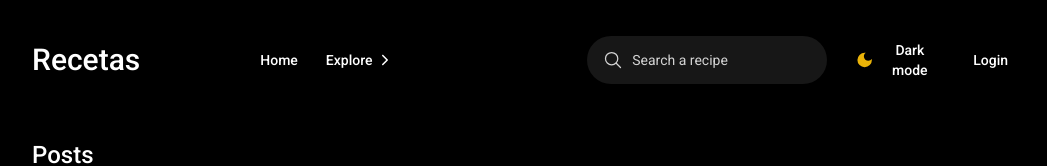
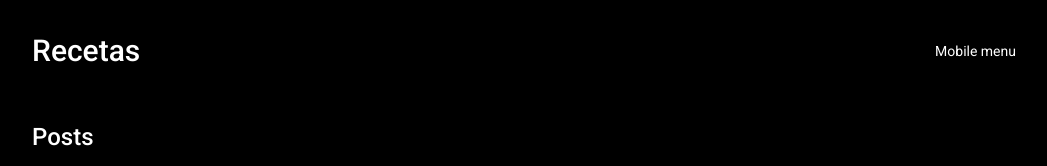
Before and after one commit to FOWMind/recetas, a Next.js app: page /en/recetas/comunitarias in a window 1280 px wide. Shown: the top 166 px of the page, without its empty margins (116-1163 px from the left). Built offline with nearby package versions, Linux system fonts and the light colour scheme.

Commit message:
feat(header): navigation depending of viewport size

```diff
--- a/package.json
+++ b/package.json
@@ -12,6 +12,7 @@
     "next": "14.2.3",
     "next-intl": "^3.14.1",
     "react": "^18",
+    "react-device-detect": "^2.2.3",
     "react-dom": "^18",
     "react-icons": "^5.2.0",
     "react-markdown": "^9.0.1",
--- a/src/components/layouts/header/Header.tsx
+++ b/src/components/layouts/header/Header.tsx
@@ -1,16 +1,23 @@
 'use client'
 import { AuthButtons, FieldGroup, Logo, Navigation, ToggleTheme, Wrapper } from '@/components'
+import { useViewportSize } from '@/hooks'
 import type { HeaderProps } from '@/types'
 import { useTranslations } from 'next-intl'
 import { IoSearchOutline } from 'react-icons/io5'
 
 export const Header = ({ className = '', ...props }: HeaderProps) => {
 	const t = useTranslations('Header.search')
+	const { isMobileSize } = useViewportSize()
+
 	return (
 		<header className={`py-8 mb-5 ${className}`} {...props}>
 			<Wrapper>
 				<div className="flex-1 flex items-center justify-between gap-28">
 					<Logo />
+
+					{isMobileSize ? (
+						<p>Mobile menu</p>
+					) : (
 						<div className="flex-1 flex items-center justify-between gap-28">
 							<Navigation />
 
@@ -20,6 +27,7 @@ export const Header = ({ className = '', ...props }: HeaderProps) => {
 								<AuthButtons />
 							</div>
 						</div>
+					)}
 				</div>
 			</Wrapper>
 		</header>
--- /dev/null
+++ b/src/constants/breakpoints.ts
@@ -0,0 +1 @@
+export const DESKTOP_BREAKPOINT = 1280 as const
--- a/src/constants/index.ts
+++ b/src/constants/index.ts
@@ -1,3 +1,4 @@
 export * from './categories'
 export * from './theme'
 export * from './locales'
+export * from './breakpoints'
--- a/src/hooks/index.ts
+++ b/src/hooks/index.ts
@@ -1 +1,2 @@
 export * from './useClickOutside'
+export * from './useViewportSize'
--- /dev/null
+++ b/src/hooks/useViewportSize.ts
@@ -0,0 +1,27 @@
+'use client'
+import { DESKTOP_BREAKPOINT } from '@/constants'
+import { useCallback, useEffect, useState } from 'react'
+import { isMobile } from 'react-device-detect'
+
+export const useViewportSize = () => {
+	const [isMobileSize, setMobileSize] = useState<boolean>(true)
+
+	const checkWidth = useCallback(() => {
+		const width = window.innerWidth
+		setMobileSize(width < DESKTOP_BREAKPOINT)
+	}, [])
+
+	useEffect(() => {
+		// You don't usually resize the viewport when you're on mobile.
+		// So we won't check the viewport size.
+		if (isMobile) return
+
+		window.addEventListener('resize', checkWidth)
+
+		return () => {
+			window.removeEventListener('resize', checkWidth)
+		}
+	}, [checkWidth])
+
+	return { isMobileSize }
+}
```
Also changed, not shown: 1 other file (tests, documents, lock files or other folders). Lines whose indentation alone changed are shown as unchanged.
